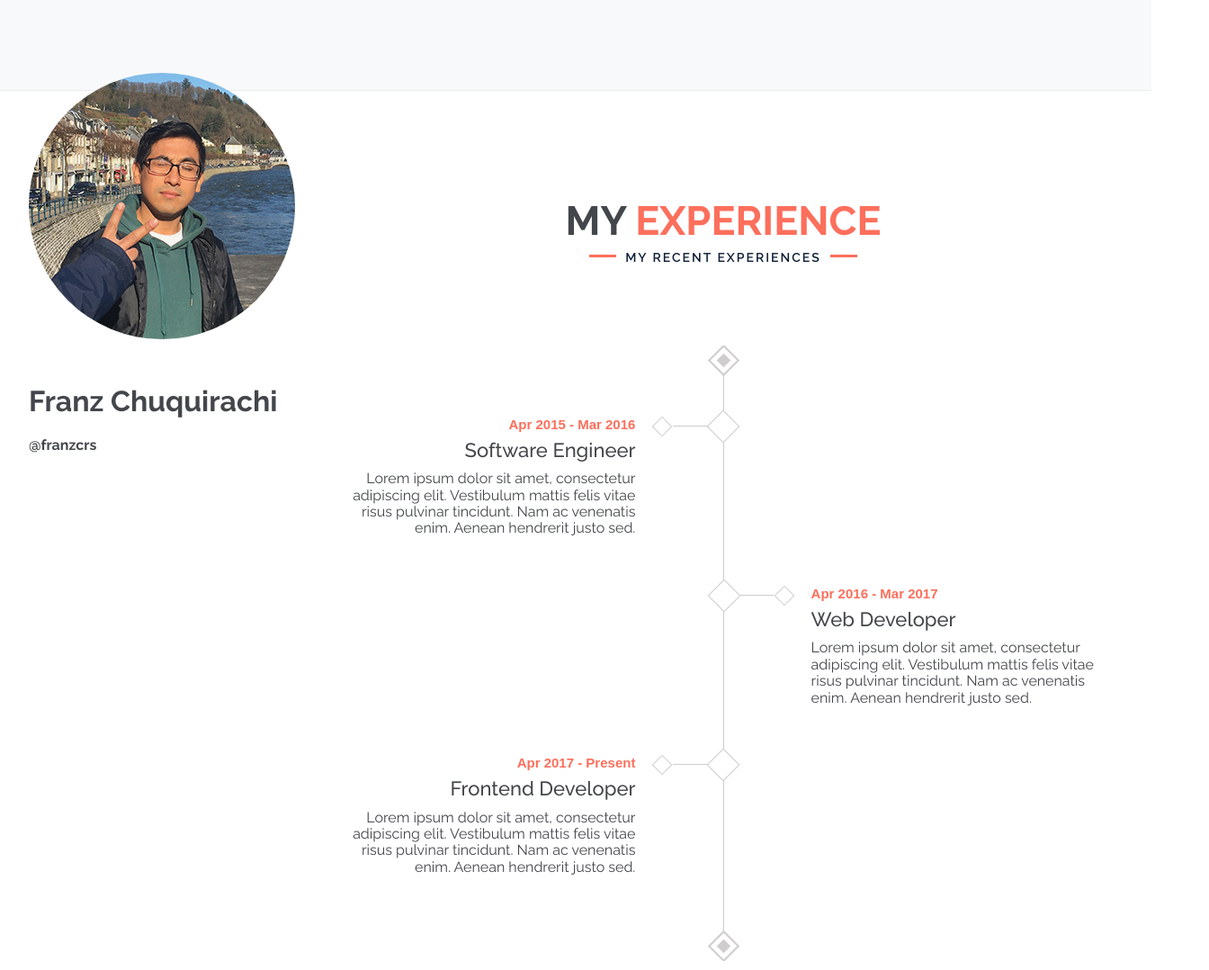
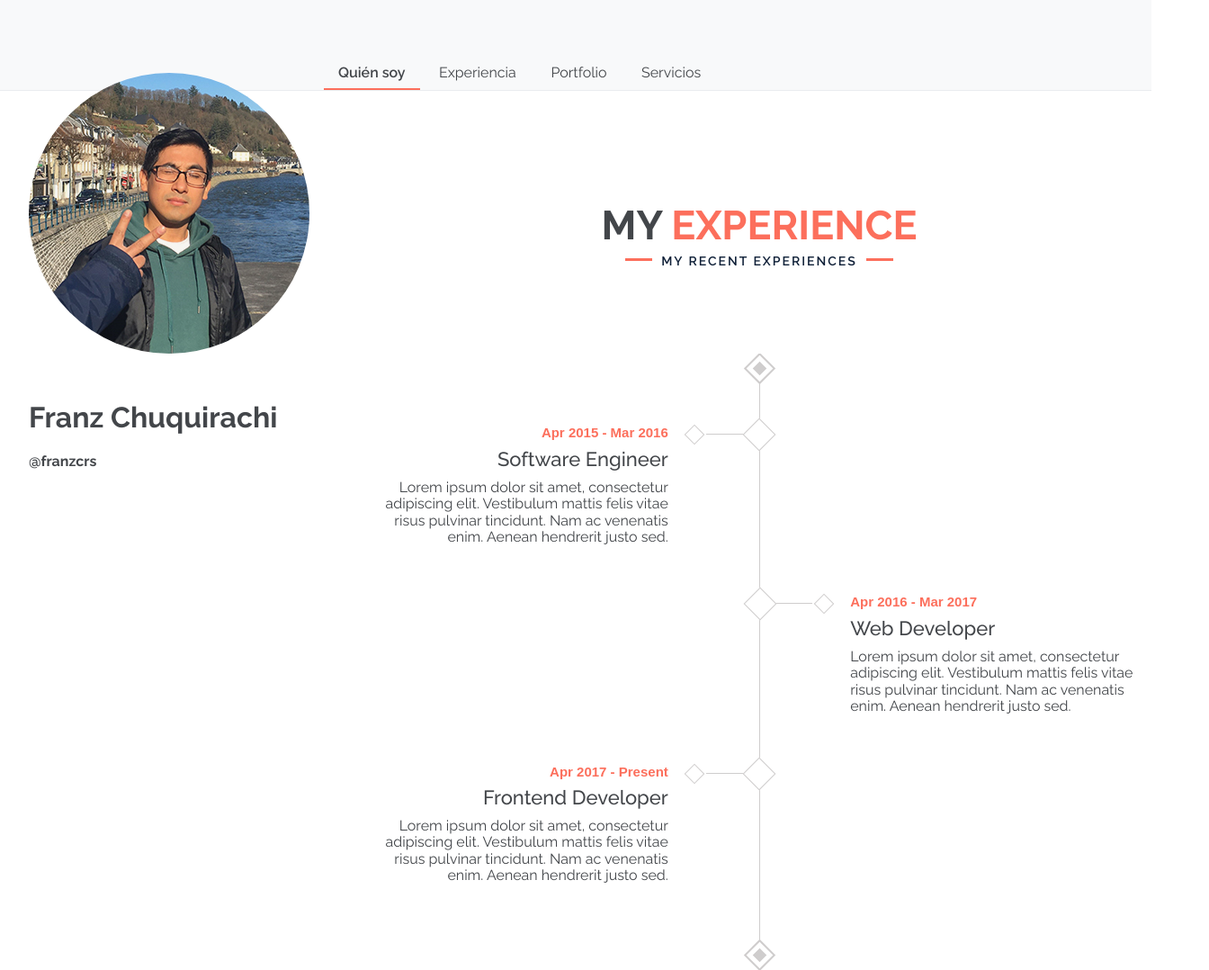
Before and after one commit to franzcrs/myWebPage, a website built with Parcel: page index.html in a window 1280 px wide. Shown: the whole page at 90% size, 1344 px wide, since content can reach past the window. Built offline with nearby package versions, Linux system fonts and the light colour scheme.

Commit message:
Navigation menu (and options) added

```diff
--- a/css/main.css
+++ b/css/main.css
@@ -103,9 +103,39 @@ textarea {
     height: 100px;
     background-color: #f8f9fa;
     border-bottom: 0.5px solid #eaecef;
+    width: 100%;
+    display: flex;
+    align-items: flex-end;
 }
 
-.container1 {
+.navElem {
+    padding: 8px 16px;
+    text-align: center;
+    display: inline-block;
+    border-bottom: 2px solid #fc6f5c00;
+    font-weight: 400;
+    transition: font-weight .2s ease-in-out, border-bottom-color .2s ease-in-out;
+}
+
+.navElem:hover {
+    cursor: pointer;
+    border-bottom-color: #eaecef;
+}
+
+.textSpacer {
+    overflow: hidden;
+    height: 0px;
+    font-weight: 600;
+}
+
+.navElemSelected,
+.navElemSelected:hover {
+    border-bottom-color: #fc6f5c;
+    font-weight: 600;
+}
+
+.centeredContent {
+    width: 100%;
     max-width: 1280px;
     padding: 0 32px;
     margin: 0 auto;
@@ -114,24 +144,24 @@ textarea {
     align-items: stretch;
 }
 
-.container1>div {
+.centeredContent>div {
     box-sizing: content-box;
     padding: 0 16px;
 }
 
-.container1>div:first-child {
+.centeredContent>div:first-child {
     margin-left: -16px;
 }
 
-.container1>div:last-child {
+.centeredContent>div:last-child {
     margin-right: -16px;
 }
 
-.sideInfo {
+.sideCol {
     width: 25%;
 }
 
-.mainInfo {
+.mainCol {
     width: 75%;
 }
 
--- a/index.html
+++ b/index.html
@@ -28,16 +28,30 @@
 <body>
 
     <!-- Add your site or application content here -->
-    <div class="navigation1"></div>
-    <div class="container1">
-        <div class="sideInfo">
+    <div class="navigation1">
+        <div class="centeredContent">
+            <div class="sideCol"></div>
+            <div class="mainCol">
+                <div class="navElem navElemSelected">
+                    <div class="textSpacer">Quién soy</div>Quién soy</div>
+                <div class="navElem">
+                    <div class="textSpacer">Experiencia</div>Experiencia</div>
+                <div class="navElem">
+                    <div class="textSpacer">Portfolio</div>Portfolio</div>
+                <div class="navElem">
+                    <div class="textSpacer">Servicios</div>Servicios</div>
+            </div>
+        </div>
+    </div>
+    <div class="centeredContent">
+        <div class="sideCol">
             <div class="squareShape profileImg"></div>
             <div class="titleBlock">
                 <h1>Franz Chuquirachi</h1>
                 <h4>@franzcrs</h4>
             </div>
         </div>
-        <div class="mainInfo">
+        <div class="mainCol">
             <div class="section">
                 <div class="titleBlock">
                     <div class="main-title">
--- a/js/main.js
+++ b/js/main.js
@@ -0,0 +1,16 @@
+const navBar = document.querySelector('.navigation1');
+const navElements = document.querySelectorAll('.navElem');
+
+window.onload = function() {
+    console.dir(navElements);
+};
+
+function navElemMDownHandler(e) {
+    e.preventDefault();
+    navBar.querySelector('.navElemSelected').classList.remove('navElemSelected');
+    e.target.closest('.navElem').classList.add('navElemSelected');
+}
+
+for (let i = 0; i < navElements.length; i++) {
+    navElements[i].addEventListener('mousedown', navElemMDownHandler);
+}
```
